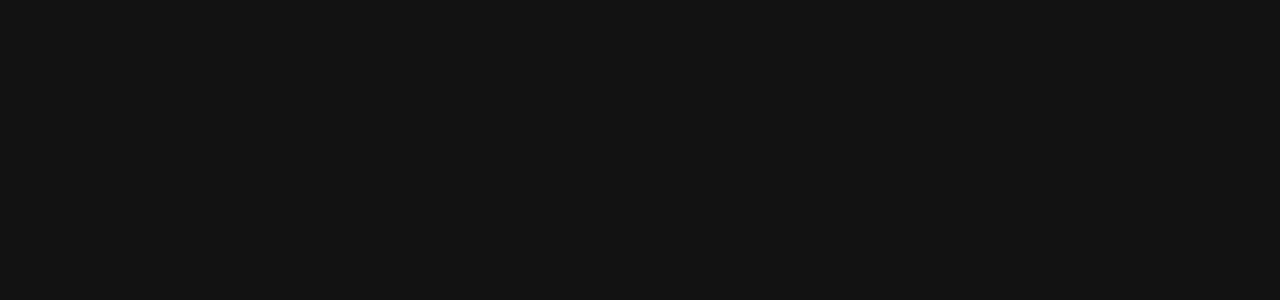
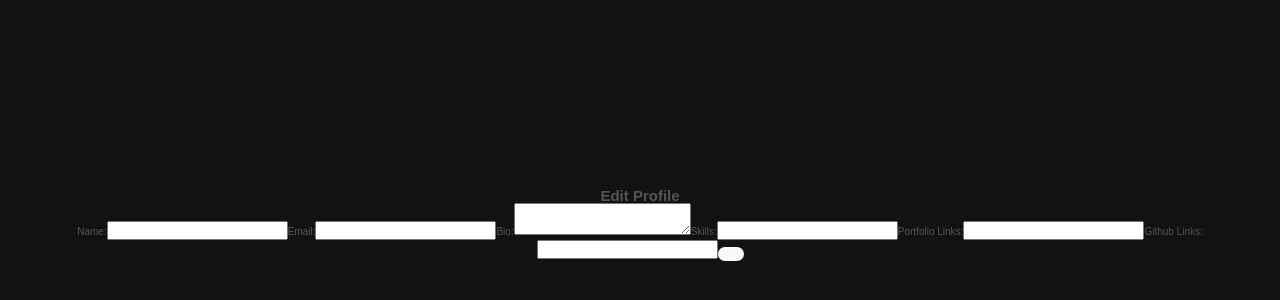
Before and after one commit to Sakthi-Venkat/Freelancer, a React (Vite) app in the folder freelance_it/: page /editProfile in a window 1280 px wide. Before the commit this address had no page. Shown: the part 176-476 px from the top of the page. Built offline with nearby package versions, Linux system fonts and the light colour scheme; no server answers.

Commit message:
updating profile ok now

```diff
--- a/freelance_it/src/App.jsx
+++ b/freelance_it/src/App.jsx
@@ -5,6 +5,7 @@
 import JobPost from './pages/JobPost'
 import HomePage from './pages/HomePage'
 import Profile from './pages/Profile'
+import EditProfile from './pages/EditProfile'
 
 function App() {
 
@@ -19,6 +20,7 @@
         <Route path='/login' element = {<Login/>}     />
         <Route  path ="/job-create"  element={<JobPost/>}      />
         <Route  path='/profile'  element = {<Profile/>}  />
+        <Route   path='/editProfile' element = {<EditProfile/>}          />
       </Routes>
     </Router>
 
--- a/freelance_it/src/pages/EditProfile.jsx
+++ b/freelance_it/src/pages/EditProfile.jsx
@@ -1,8 +1,220 @@
-import React from 'react'
+import axios from 'axios';
+import React, { useEffect, useState } from 'react'
+import { useNavigate } from 'react-router-dom';
 
 const EditProfile = () => {
+    const [formData , setFormData] = useState({
+        _id : "",
+        name : "",
+        email : "",
+        profile : {
+            bio : "",
+            skills : "",
+            portfolioLinks : "",
+            GithubLinks : "",
+        }
+
+    });
+
+    const navigate = useNavigate();
+
+    const [loading , setLoading] = useState(true);
+    const [error , setError] = useState("");
+
+
+       useEffect( () => {
+               const fetchProfile = async() =>{
+                try {
+
+                     const token = localStorage.getItem('token');
+
+                     if(!token) {
+                        setError("Please login first");
+                     }
+
+
+
+                    const res = await axios.get('http://localhost:5000/api/profile' ,
+                        {
+                            headers : {
+                                'Authorization' : `Bearer ${token}`
+                        },
+                        withCredentials : true
+
+
+                        })
+
+                        const profileData = res.data.profile;
+
+                        setFormData({
+                            _id : profileData._id ,
+                            name : profileData.name,
+                            email : profileData.email,
+                             profile :{
+                                bio : profileData.profile?.bio || "" ,
+
+                                skills : profileData.profile?.skills ?
+                                profileData.profile?.skills.join(', ') : "",
+
+                                portfolioLinks : profileData.profile?.portfolioLinks
+                                ? profileData.profile?.portfolioLinks.join(', ') : "",
+
+                                GithubLinks : profileData.profile?.GithubLinks ?
+                                profileData.profile?.GithubLinks.join(', ') : "",
+                             }
+
+                        });
+
+
+                } catch (error) {
+                    setError(error.message);
+
+                } finally{
+                    setLoading(false);
+                }
+               }
+
+               fetchProfile();
+       },[] );
+
+
+    const handleChange = (e) =>{
+
+        const {name , value} = e.target;
+
+        if(['bio', 'skills' , 'portfolioLinks' , 'GithubLinks'].includes(name)){
+
+            setFormData( (prev) =>({
+                ...prev ,
+                profile :{
+                    ...prev.profile,
+                    [name] : value
+                }
+            }) );
+        } else{
+            setFormData( (prev) =>({
+                ...prev ,
+                [name] : value
+            }))
+        }
+
+    }
+    const handleSubmit = async (e) =>{
+        e.preventDefault();
+
+        try {
+             const token = localStorage.getItem('token');
+
+             if(!token) {
+                setError("Please login first");
+             }
+
+             const updatedProfile = {
+                name : formData.name,
+
+                email : formData.email,
+
+                profile : {
+                    bio : formData.profile.bio,
+
+                    skills : formData.profile.skills
+                    .split(",")
+                    .map( (s) =>s.trim()   )
+                    .filter(Boolean),
+
+                    portfolioLinks : formData.profile.portfolioLinks
+                    .split(",")
+                    .map( (s) =>s.trim()   )
+                    .filter(Boolean),
+
+                    GithubLinks : formData.profile.GithubLinks
+                    .split(",")
+                    .map( (s) =>s.trim()   )
+                    .filter(Boolean),
+
+                }
+
+             };
+
+
+             await axios.put('http://localhost:5000/api/profile' , updatedProfile , {
+            headers : {
+                'Authorization' : `Bearer ${token}`
+            },
+            withCredentials : true
+        }
+        )
+         navigate('/profile');
+
+        } catch (error) {
+
+        }
+    }
+
+ { error && <p>{error}</p>}
+ { loading && <p>Loading...</p>}
+
   return (
-    <div>EditProfile</div>
+    <div>
+
+        <h2>Edit Profile</h2>
+
+          <form onSubmit={handleSubmit}>
+            <label>Name:</label>
+              <input
+              type="text"
+              name="name"
+              value={formData.name}
+              onChange={handleChange}
+              />
+
+              <label>Email:</label>
+              <input
+              type="email"
+              name="email"
+              value={formData.email}
+              onChange={handleChange}
+              />
+
+              <label>Bio:</label>
+              <textarea
+              name="bio"
+              value={formData.profile.bio}
+              onChange={handleChange}
+              />
+
+              <label>Skills:</label>
+              <input
+              type="text"
+              name="skills"
+              value={formData.profile.skills}
+              onChange={handleChange}
+              />
+
+              <label>Portfolio Links:</label>
+              <input
+              type="text"
+              name="portfolioLinks"
+              value={formData.profile.portfolioLinks}
+              onChange={handleChange}
+              />
+
+              <label>Github Links:</label>
+              <input
+              type="text"
+              name="GithubLinks"
+              value={formData.profile.GithubLinks}
+              onChange={handleChange}
+              />
+
+              <button
+              type="submit"
+
+              />
+          </form>
+
+
+    </div>
   )
 }
 
```
Also changed, not shown: 2 other files (tests, documents, lock files or other folders).
